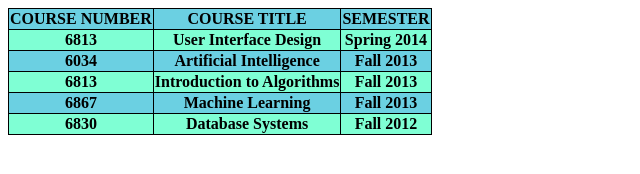
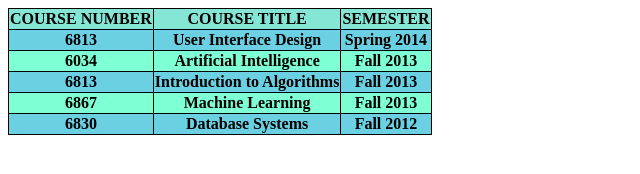
Before and after one commit to FerhadQocayev/CodeAcademy-Classworks, a plain HTML site: page 06-HTML-Task/table.html in a window 1280 px wide. Shown: the whole page, without its empty margins (0-640 px from the left). Drawn offline with Linux system fonts and the light colour scheme.

Commit message:
Table task finished

```diff
--- a/06-HTML-Task/table.html
+++ b/06-HTML-Task/table.html
@@ -1,9 +1,9 @@
 <!DOCTYPE html>
 <html lang="en">
   <head>
-    <meta charset="UTF-8">
-    <meta http-equiv="X-UA-Compatible" content="IE=edge">
-    <meta name="viewport" content="width=device-width, initial-scale=1.0">
+    <meta charset="UTF-8" />
+    <meta http-equiv="X-UA-Compatible" content="IE=edge" />
+    <meta name="viewport" content="width=device-width, initial-scale=1.0" />
     <title>Document</title>
 
     <style>
@@ -13,14 +13,16 @@
         border: 1px solid;
         border-collapse: collapse;
       }
-        #table tr:nth-child(even){
+      tbody tr:nth-child(even) {
         background-color: aquamarine;
       }
-        #table tr:nth-child(odd){
+      tbody tr:nth-child(odd) {
         background-color: rgb(107, 208, 226);
       }
+      thead tr{
+        background-color: rgb(134, 230, 214);
+      }
     </style>
-
   </head>
   <body>
     <table id="table">
@@ -30,6 +32,9 @@
           <th>COURSE TITLE</th>
           <th>SEMESTER</th>
         </tr>
+      </thead>
+
+      <tbody>
         <tr>
           <th>6813</th>
           <th>User Interface Design</th>
@@ -55,8 +60,7 @@
           <th>Database Systems</th>
           <th>Fall 2012</th>
         </tr>
-        </thead>
-        <tbody></tbody>
+      </tbody>
     </table>
   </body>
 </html>
```
Lines whose indentation alone changed are shown as unchanged.
